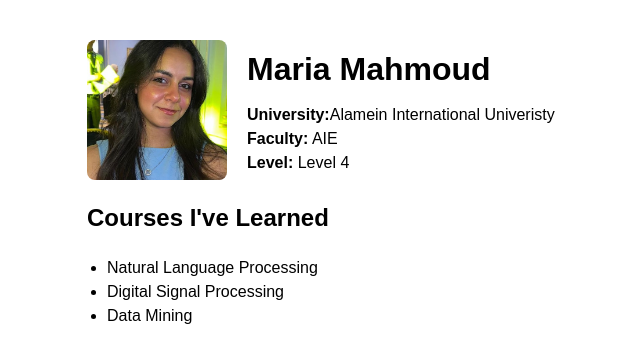
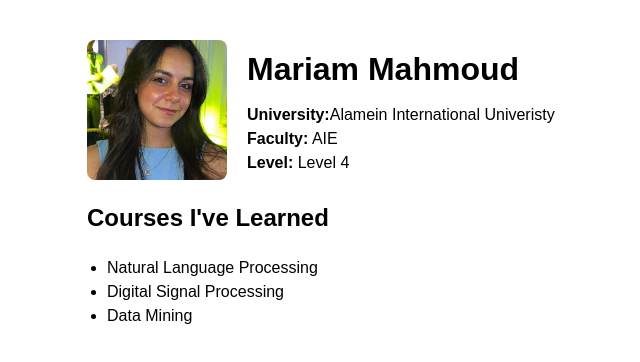
Before and after one commit to mariam573/Web-Assignment, a plain HTML site: page index.html in a window 1280 px wide. Shown: the whole page, without its empty margins (153-793 px from the left). Drawn offline with Linux system fonts and the light colour scheme.

Commit message:
Fix name typo from 'Maria' to 'Mariam'

```diff
--- a/index.html
+++ b/index.html
@@ -17,7 +17,7 @@
   <header>
     <img src="image.jpg" alt="My photo" />
     <div>
-      <h1>Maria Mahmoud</h1>
+      <h1>Mariam Mahmoud</h1>
       <div class="info">
         <strong>University:</strong>Alamein International Univeristy <br/>
         <strong>Faculty:</strong> AIE <br/>
```
